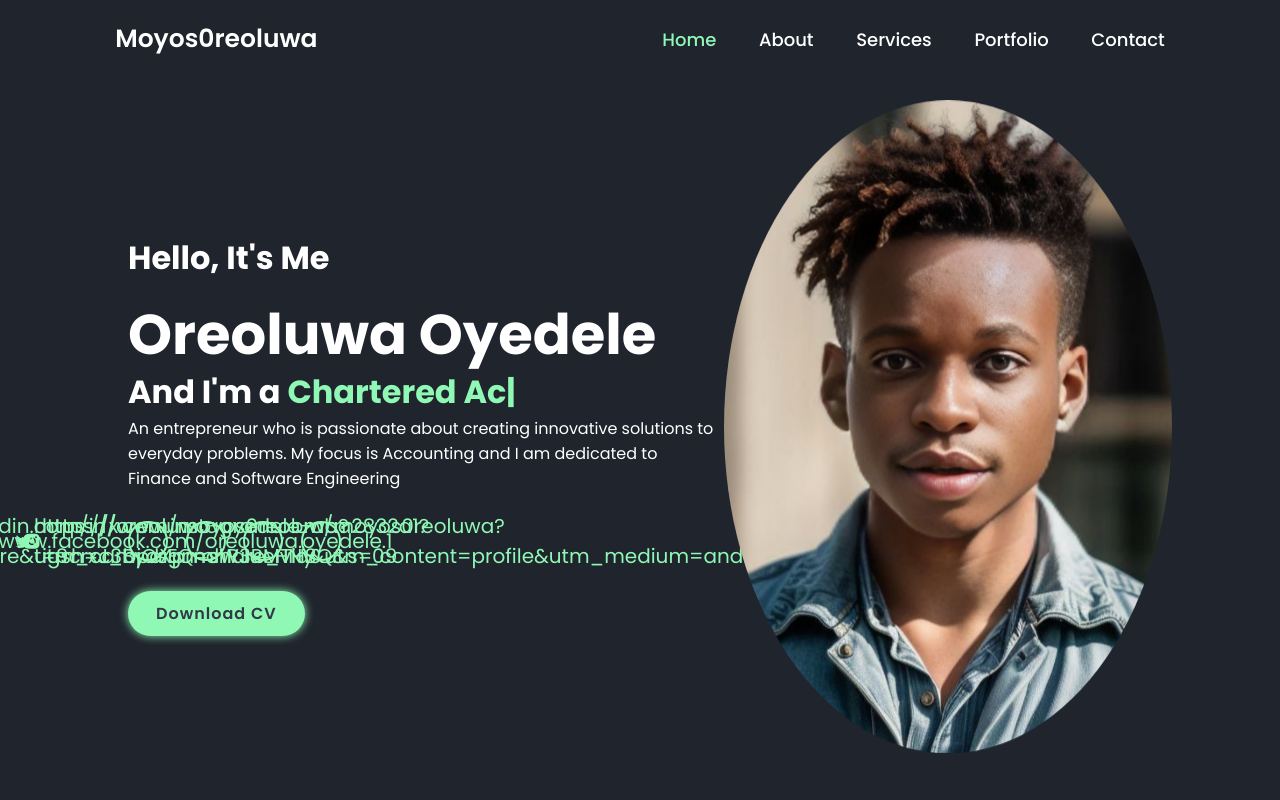
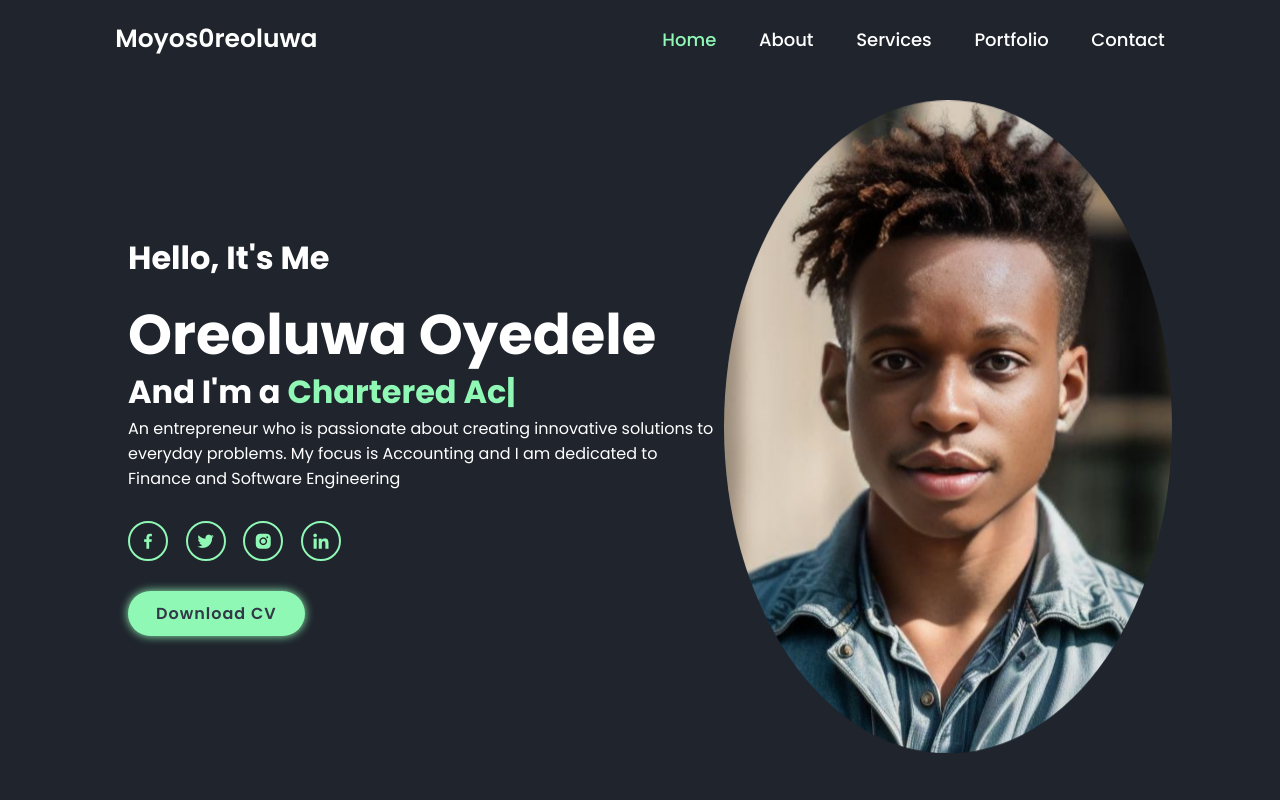
Before and after one commit to Moyos0reoluwa/My-Portfolio, a plain HTML site: page index.html in a window 1280 px wide. Shown: the top 800 px of the page. Drawn offline with nearby package versions, Linux system fonts and the light colour scheme.

Commit message:
Updated social's link again

```diff
--- a/index.html
+++ b/index.html
@@ -33,10 +33,10 @@
             <h3>And I'm a <span class="multiple-text"></span></h3>
             <p>An entrepreneur who is passionate about creating innovative solutions to everyday problems. My focus is Accounting and I am dedicated to Finance and Software Engineering</p>
                 <div class="social-media">
-                    <a href="#" style="--i:7"><i class='bx bxl-facebook'></i>https://www.facebook.com/oreoluwa.oyedele.1</a>
-                    <a href="#" style="--i:8"><i class='bx bxl-twitter' ></i>https://x.com/moyos0reoluwa?t=9crxJ_biOsEQmnR3RMTH3Q&s=09</a>
-                    <a href="#" style="--i:9"><i class='bx bxl-instagram-alt' ></i>https://www.instagram.com/moyos0reoluwa?igsh=c3BydXpmdWJueHNy</a>
-                    <a href="#" style="--i:10"><i class='bx bxl-linkedin' ></i>https://www.linkedin.com/in/oreoluwa-oyedele-aba2832a1?utm_source=share&utm_campaign=share_via&utm_content=profile&utm_medium=android_app</a>
+                    <a href="https://www.facebook.com/oreoluwa.oyedele.1" style="--i:7"><i class='bx bxl-facebook'></i></a>
+                    <a href="https://x.com/moyos0reoluwa?t=9crxJ_biOsEQmnR3RMTH3Q&s=09" style="--i:8"><i class='bx bxl-twitter' ></i></a>
+                    <a href="https://www.instagram.com/moyos0reoluwa?igsh=c3BydXpmdWJueHNy" style="--i:9"><i class='bx bxl-instagram-alt' ></i></a>
+                    <a href="https://www.linkedin.com/in/oreoluwa-oyedele-aba2832a1?utm_source=share&utm_campaign=share_via&utm_content=profile&utm_medium=android_app" style="--i:10"><i class='bx bxl-linkedin' ></i></a>
                 </div>
                 <a href="#" class="btn">Download CV</a>
         </div>
```
